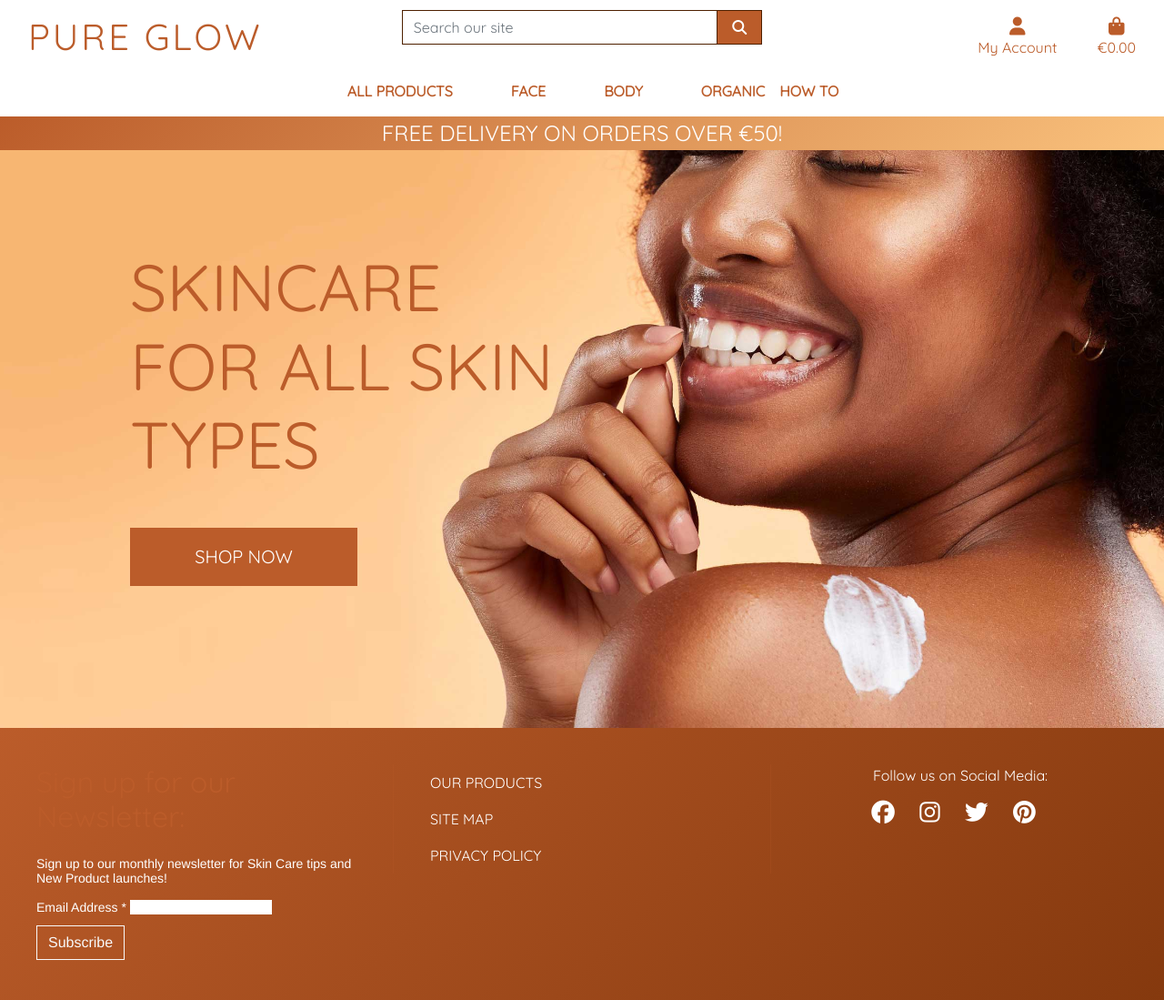
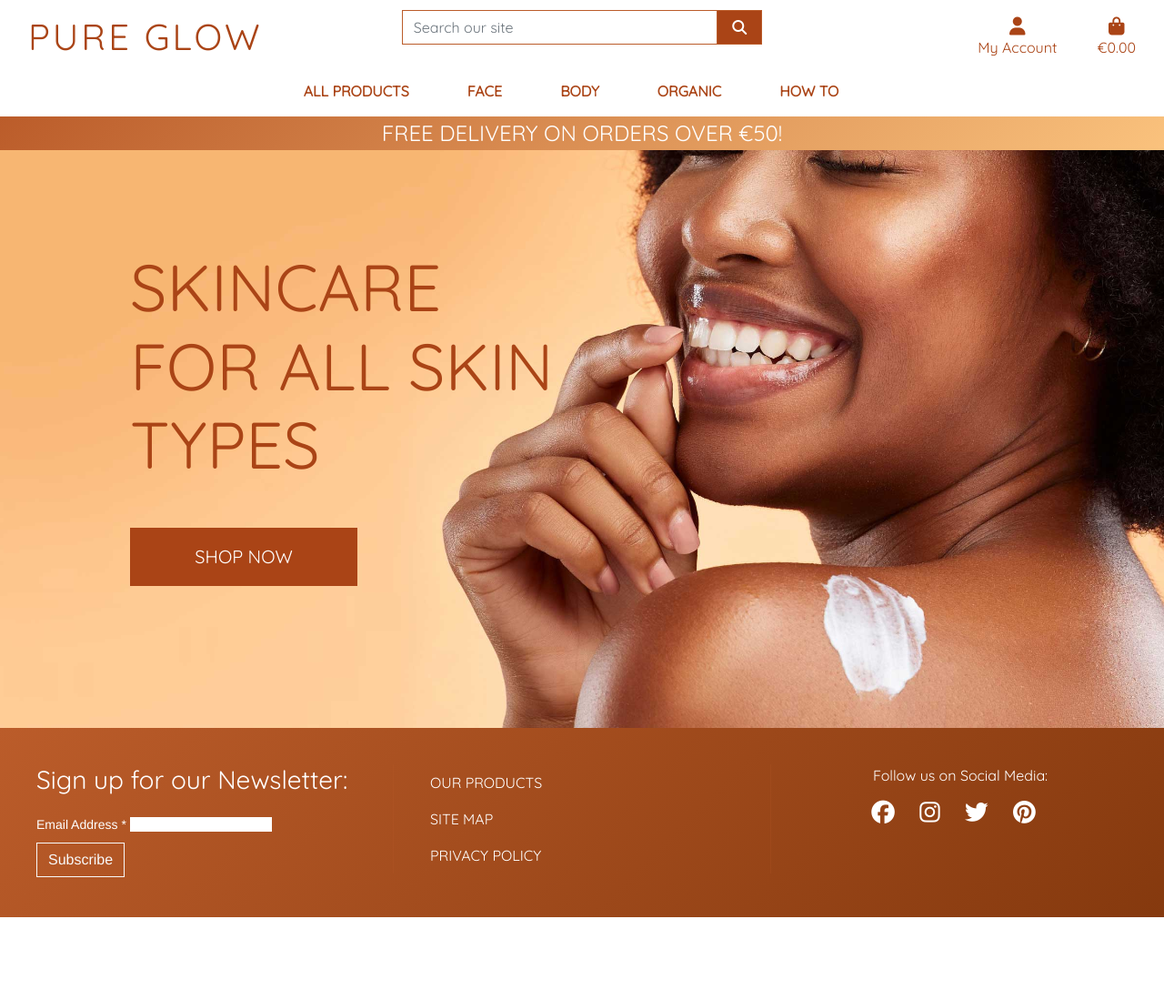
Before and after one commit to RozWelch/pureglow, a Django app: page / in a window 1280 px wide. Shown: the whole page at 91% size. After the commit the page ends 1008 px from the top, so only its background shows below. Run offline with Django 3.2, Linux system fonts and the light colour scheme; parts of the project's set-up code (start-up, migrations or seed data) failed here and were passed over; some libraries are stand-ins or nearby versions.

Commit message:
Added safe tag to how to article body content -Fixed spacing on main nav bar -Darkened main text colour for accessibility -fixed colour on footer text heading

```diff
--- a/how_to/templates/articles.html
+++ b/how_to/templates/articles.html
@@ -39,7 +39,7 @@
                                 <div class="card-footer bg-white pt-0 border-0 text-left">
                                     <div class="row">
                                         <div class="col">
-                                            <p class="lead mb-0 text-left font-weight-bold">{{ howto.author }}</p>
+                                            <p class="author lead mb-0 text-left font-weight-bold">by {{ howto.author }}</p>
                                         </div>
                                     </div>
                                 </div>
--- a/how_to/templates/articles_detail.html
+++ b/how_to/templates/articles_detail.html
@@ -30,8 +30,8 @@
             <div class="col-12 col-md-6 col-lg-4">
                 <div class="product-details-container mb-5 mt-md-5">
                     <h2 class="mb-0">{{ howto.article_title }}</h2>
-                    <p class="lead mb-0 text-left font-weight-bold">{{ howto.author }}</p>
-                    <p class="mt-3">{{ howto.content }}</p>
+                    <p class="author lead mb-0 text-left font-weight-bold">by {{ howto.author }}</p>
+                    <p class="mt-3">{{ howto.content | safe }}</p>
                 </div>
             </div>
         </div>
--- a/static/css/base.css
+++ b/static/css/base.css
@@ -37,7 +37,7 @@ body {
 }
 
 h2 {
-    color: #bb5c2a
+    color: #aa4416
 }
 
 .main-logo-link {
@@ -50,20 +50,20 @@ h2 {
 }
 
 .shop-now-button {
-    background: #bb5c2a;
+    background: #aa4416;
     color: white;
     min-width: 250px;
 }
 
 .btn-black {
-    background: #bb5c2a;
+    background: #aa4416;
     color: white;
     margin-bottom: 20px;
 }
 
 .btn-outline-black {
     background: white;
-    color: #bb5c2a !important; /* override link colours for <a> elements */
+    color: #aa4416 !important; /* override link colours for <a> elements */
     border: 1px solid #bb5c2a;
 }
 
@@ -85,11 +85,11 @@ h2 {
 }
 
 .text-black {
-    color: #bb5c2a !important;
+    color: #aa4416 !important;
 }
 
-.border-black {
-    border: 1px solid #4e2000 !important;
+.border-brown {
+    border: 1px solid #bb5c2a !important;
 }
 
 .bg-brown {
@@ -243,6 +243,12 @@ footer a:hover {
 .wishlist-tr-style {
     border: 2px solid #fae8d8;
 }
+
+/* ------------------------ How to Articles */
+.author {
+    font-size: .8rem;
+}
+
 
 /* -------------------------------- Media Queries */
 
--- a/templates/base.html
+++ b/templates/base.html
@@ -11,7 +11,7 @@
         <meta name="description"
         content="Pure Glow - pure and natural skin care for all skin types">
         <meta name="keywords"
-        content="Pure Glow, skincare, moisturiser, face moisturiser, body moisturiser, skin cleanser, skin care products, orgainc skin care products">
+        content="Pure Glow, skincare, moisturiser, face moisturiser, body moisturiser, skin cleanser, skin care products, organic skin care products">
         <meta name="author" content="Roslyn Welch">
         <!-- Favicon -->
         <link rel="apple-touch-icon" sizes="180x180" href="{% static 'images/favicon/apple_touch_icon.png' %}">
@@ -54,9 +54,9 @@
             <div class="col-12 col-lg-4 my-auto py-1 py-lg-0">
                 <form method="GET" action="{% url 'products' %}">
                     <div class="input-group w-100">
-                        <input class="form-control border border-black rounded-0" type="text" name="q" placeholder="Search our site">
+                        <input class="form-control border border-brown rounded-0" type="text" name="q" placeholder="Search our site">
                         <div class="input-group-append">
-                            <button class="form-control btn btn-black border border-black rounded-0" type="submit">
+                            <button class="form-control btn btn-black border border-brown rounded-0" type="submit">
                                 <span class="icon">
                                     <i class="fas fa-search"></i>
                                 </span>
--- a/templates/includes/footer.html
+++ b/templates/includes/footer.html
@@ -40,7 +40,7 @@
         </div>
         <div class="col-12 col-md-4 p-4 order-first">
             <div>
-                <h2 class="mb-4">Sign up for our Newsletter:</h2>
+                <h3 class="mb-4">Sign up for our Newsletter:</h3>
             </div>
             <!--  Mailchimp Sign Up Form -->
             <div id="mc_embed_signup" class="bg-transparent">
@@ -48,9 +48,8 @@
                     action="https://herokuapp.us18.list-manage.com/subscribe/post?u=fe3d40c487e0c23b81fc2d0a4&amp;id=b6b2282de4&amp;f_id=001526e7f0"
                     method="post" id="mc-embedded-subscribe-form" name="mc-embedded-subscribe-form" class="validate m-0"
                     target="_blank" novalidate>
-                    <div id="mc_embed_signup_scroll">
-                        <p>Sign up to our monthly newsletter for Skin Care tips and New Product launches!</p>
-                        <div class="mc-field-group">
+                    <div>
+                        <div>
                             <label for="mce-EMAIL">Email Address <span class="asterisk">*</span>
                             </label>
                             <input type="email" value="" name="EMAIL" class="required email" id="mce-EMAIL" required>
@@ -66,7 +65,7 @@
                         <div class="optionalParent">
                             <div class="clear foot">
                                 <input type="submit" value="Subscribe" name="subscribe" id="mc-embedded-subscribe"
-                                    class="btn btn-outline-light rounded-0 border-gold mx-0 my-1">
+                                    class="btn btn-outline-light rounded-0 mx-0 my-1">
                             </div>
                         </div>
                     </div>
--- a/templates/includes/main-nav.html
+++ b/templates/includes/main-nav.html
@@ -41,7 +41,7 @@
         </li>
 
         <li class="nav-item dropdown">
-            <a class="logo-font font-weight-bold nav-link text-black" href="#" id="specials-link" data-toggle="dropdown" aria-haspopup="true" aria-expanded="false">
+            <a class="logo-font font-weight-bold nav-link text-black mr-5" href="#" id="specials-link" data-toggle="dropdown" aria-haspopup="true" aria-expanded="false">
                 Organic
             </a>
             <div class="dropdown-menu border-0" aria-labelledby="organics-link">
@@ -52,7 +52,7 @@
         </li>
 
         <li class="nav-item">
-            <a class="logo-font font-weight-bold nav-link text-black" href="{% url 'skincare_articles' %}" id="specials-link" aria-haspopup="true" aria-expanded="false">
+            <a class="logo-font font-weight-bold nav-link text-black mr-5" href="{% url 'skincare_articles' %}" id="specials-link" aria-haspopup="true" aria-expanded="false">
                   How To
             </a>
         </li>
--- a/templates/includes/mobile-top-header.html
+++ b/templates/includes/mobile-top-header.html
@@ -1,3 +1,8 @@
+<li class="list-inline-item d-lg-none">
+    <a href="{% url 'home' %}" class="nav-link main-logo-link">
+        <h2 class="main-logo logo-font text-black my-0"><strong>Pure</strong> Glow</h2>
+    </a>
+</li>
 <li class="list-inline-item">
     <a class="text-black nav-link d-block d-lg-none" href="#" id="mobile-search" data-toggle="dropdown" aria-haspopup="true" aria-expanded="false">
         <div class="text-center">
```
Also changed, not shown: how_to/views.py (+0 -21 lines), static/images/pure_glow_logo_sm.jpg (added).
